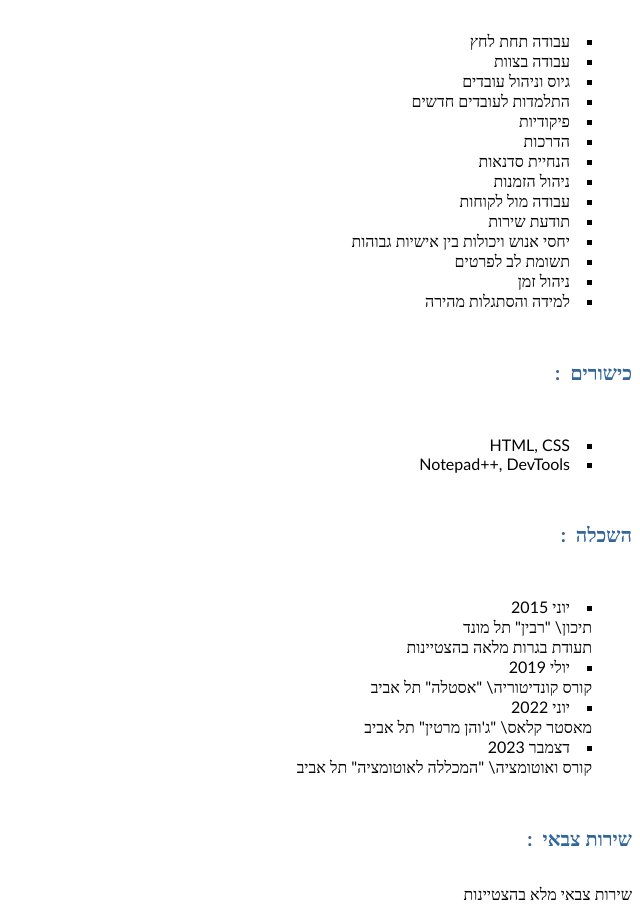
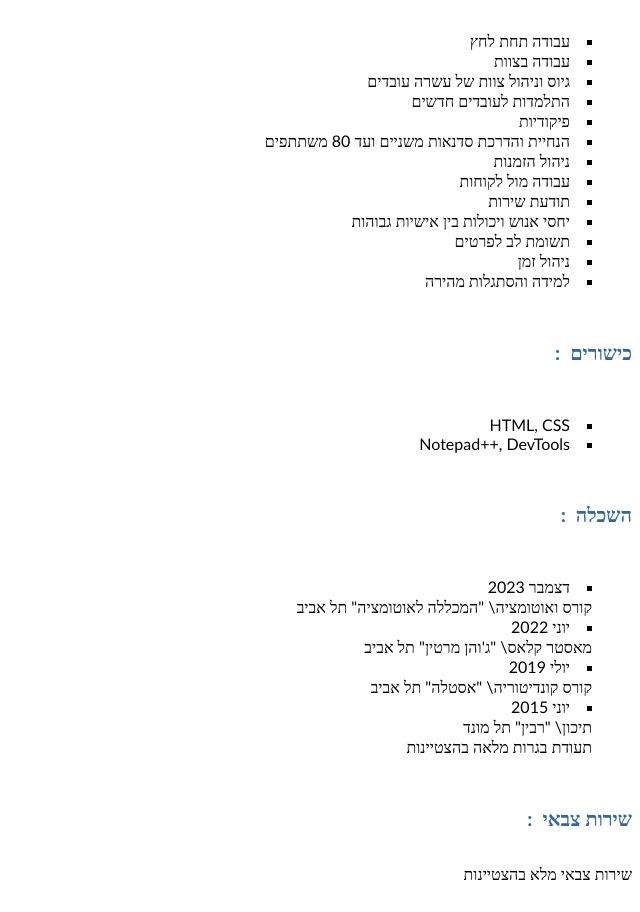
Before and after one commit to meitarohayon/cv, a plain HTML site: page index.html in a window 1280 px wide. Shown: the part 380-1292 px from the top of the page, without its empty margins (640-1280 px from the left). Drawn offline with Linux system fonts and the light colour scheme.

Commit message:
Update index.html

```diff
--- a/index.html
+++ b/index.html
@@ -22,11 +22,10 @@
 		<ul class="right-list-style">
 			<li> עבודה תחת לחץ </li>
 			<li> עבודה בצוות </li>
-			<li> גיוס וניהול עובדים </li>
+			<li> גיוס וניהול צוות של עשרה עובדים </li>
 			<li> התלמדות לעובדים חדשים </li>
 			<li> פיקודיות </li>
-			<li> הדרכות </li>
-			<li> הנחיית סדנאות </li>
+			<li> הנחיית והדרכת סדנאות משניים ועד 80 משתתפים  </li>
 			<li> ניהול הזמנות </li>
 			<li> עבודה מול לקוחות </li>
 			<li> תודעת שירות </li>
@@ -44,15 +43,19 @@
 
 		<h5 span class="text-with-colon"><span class="colon">:</span>  השכלה </h5>
 		<ul class="right-list-style">
+
+
+			<li> דצמבר 2023 </br>
+				קורס ואוטומציה\ "המכללה לאוטומציה" תל אביב</li>
+			<li>יוני 2022 </br>
+				מאסטר קלאס\ "ג'והן מרטין" תל אביב</li>
+			<li> יולי 2019 </br>
+				קורס קונדיטוריה\ "אסטלה" תל אביב</li>
 			<li>יוני 2015 </br>
 				תיכון\ "רבין" תל מונד </br>
 				תעודת בגרות מלאה בהצטיינות</li>
-			<li> יולי 2019 </br>
-				קורס קונדיטוריה\ "אסטלה" תל אביב</li>
-			<li>יוני 2022 </br>
-				מאסטר קלאס\ "ג'והן מרטין" תל אביב</li>
-			<li> דצמבר 2023 </br>
-				קורס ואוטומציה\ "המכללה לאוטומציה" תל אביב</li>
+
+
 		</ul>
 
 		<h5 span class="text-with-colon"><span class="colon">:</span>  שירות צבאי </h5> </br>
```
